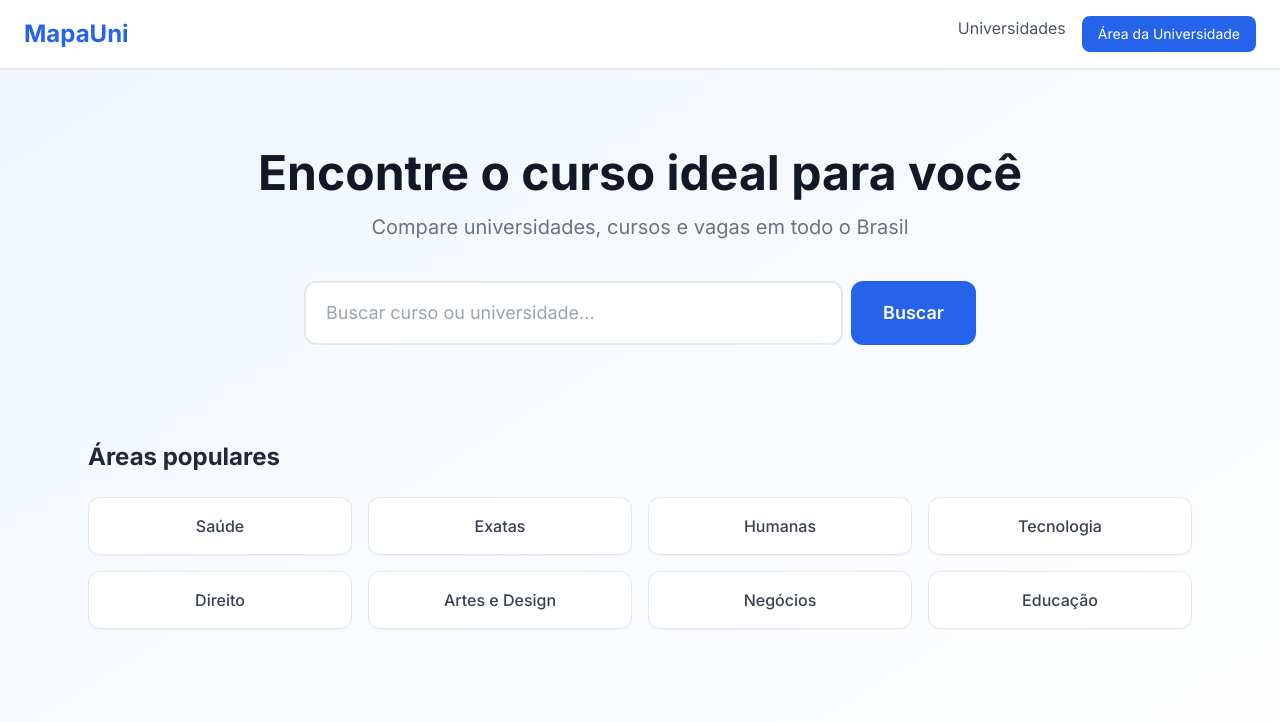
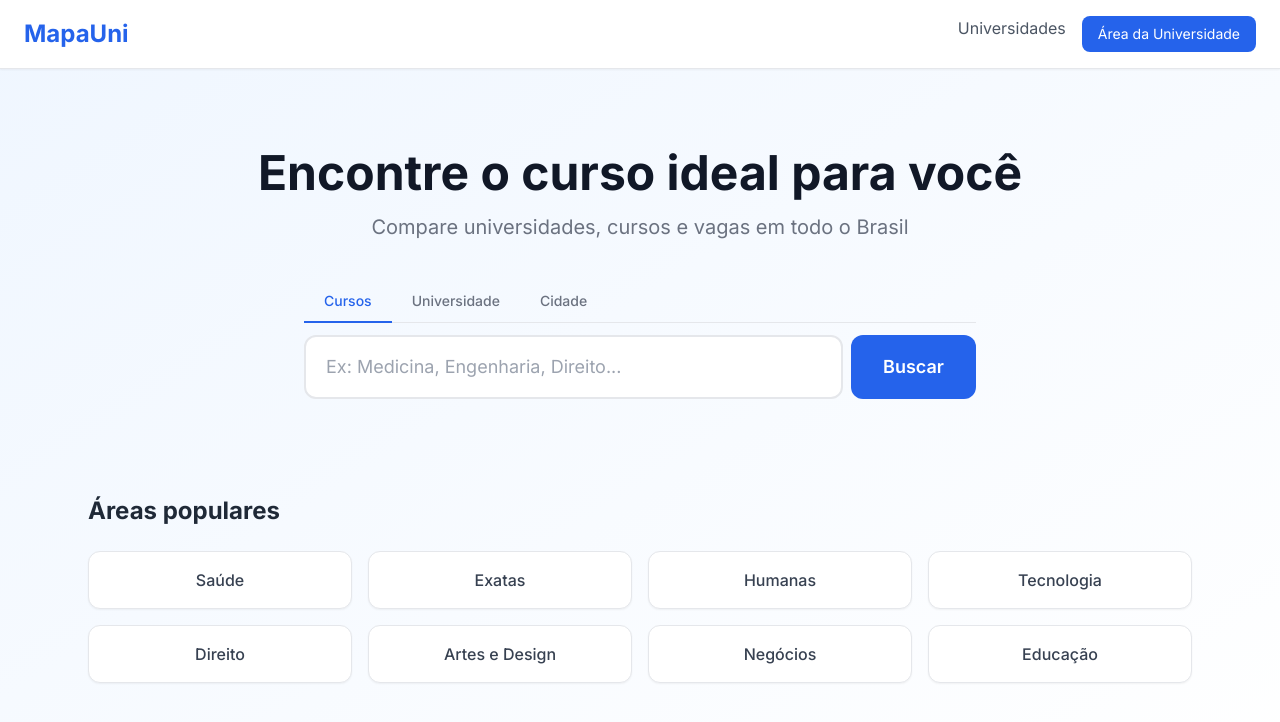
Before and after one commit to rush-zone/mapauni, a Next.js app in the folder apps/web/: page / in a window 1280 px wide. Shown: the top 722 px of the page. Built offline with nearby package versions, Linux system fonts and the light colour scheme.

Commit message:
feat: add Cursos/Universidade/Cidade tabs to search bars

```diff
--- a/apps/web/src/app/(public)/busca/page.tsx
+++ b/apps/web/src/app/(public)/busca/page.tsx
@@ -15,7 +15,7 @@ export default function SearchPage({ searchParams }: SearchPageProps) {
         <span className="text-gray-400">/ Busca</span>
       </nav>
       <div className="max-w-7xl mx-auto px-6 py-6">
-        <BuscaSearchBar initialQuery={searchParams.q ?? ''} />
+        <BuscaSearchBar initialQuery={searchParams.q ?? ''} initialCity={searchParams.city} />
         <div className="flex gap-8 mt-6">
           <aside className="w-64 shrink-0">
             <SearchFilters params={searchParams} />
--- a/apps/web/src/components/search/BuscaSearchBar.tsx
+++ b/apps/web/src/components/search/BuscaSearchBar.tsx
@@ -2,24 +2,55 @@
 import { useState } from 'react'
 import { useRouter } from 'next/navigation'
 
-export function BuscaSearchBar({ initialQuery }: { initialQuery: string }) {
-  const [query, setQuery] = useState(initialQuery)
+const TABS = [
+  { key: 'q', label: 'Cursos', placeholder: 'Ex: Medicina, Engenharia, Direito...' },
+  { key: 'q', label: 'Universidade', placeholder: 'Ex: USP, PUC, UFMG...' },
+  { key: 'city', label: 'Cidade', placeholder: 'Ex: São Paulo, Campinas, Rio de Janeiro...' },
+]
+
+interface BuscaSearchBarProps {
+  initialQuery: string
+  initialCity?: string
+}
+
+export function BuscaSearchBar({ initialQuery, initialCity }: BuscaSearchBarProps) {
+  const hasCity = !!initialCity && !initialQuery
+  const [activeTab, setActiveTab] = useState(hasCity ? 2 : 0)
+  const [query, setQuery] = useState(hasCity ? initialCity : initialQuery)
   const router = useRouter()
 
   function handleSearch(e: React.FormEvent) {
     e.preventDefault()
+    if (!query.trim()) { router.push('/busca'); return }
     const params = new URLSearchParams()
-    if (query.trim()) params.set('q', query.trim())
+    params.set(TABS[activeTab].key, query.trim())
     router.push(`/busca?${params.toString()}`)
   }
 
   return (
-    <form onSubmit={handleSearch} className="flex gap-2">
+    <div>
+      <div className="flex border-b border-gray-200 mb-0">
+        {TABS.map((tab, i) => (
+          <button
+            key={tab.label}
+            type="button"
+            onClick={() => { setActiveTab(i); setQuery('') }}
+            className={`px-5 py-2.5 text-sm font-medium transition border-b-2 -mb-px ${
+              activeTab === i
+                ? 'border-blue-600 text-blue-600'
+                : 'border-transparent text-gray-500 hover:text-gray-700'
+            }`}
+          >
+            {tab.label}
+          </button>
+        ))}
+      </div>
+      <form onSubmit={handleSearch} className="flex gap-2 mt-3">
         <input
           type="text"
           value={query}
           onChange={(e) => setQuery(e.target.value)}
-        placeholder="Buscar curso, universidade ou cidade..."
+          placeholder={TABS[activeTab].placeholder}
           className="flex-1 px-4 py-3 border-2 border-gray-200 rounded-xl focus:outline-none focus:border-blue-500 bg-white"
         />
         <button
@@ -29,5 +60,6 @@ export function BuscaSearchBar({ initialQuery }: { initialQuery: string }) {
           Buscar
         </button>
       </form>
+    </div>
   )
 }
--- a/apps/web/src/components/search/SearchBar.tsx
+++ b/apps/web/src/components/search/SearchBar.tsx
@@ -2,25 +2,50 @@
 import { useState } from 'react'
 import { useRouter } from 'next/navigation'
 
+const TABS = [
+  { key: 'q', label: 'Cursos', placeholder: 'Ex: Medicina, Engenharia, Direito...' },
+  { key: 'q', label: 'Universidade', placeholder: 'Ex: USP, PUC, UFMG...' },
+  { key: 'city', label: 'Cidade', placeholder: 'Ex: São Paulo, Campinas, Rio de Janeiro...' },
+]
+
 export function SearchBar() {
+  const [activeTab, setActiveTab] = useState(0)
   const [query, setQuery] = useState('')
   const router = useRouter()
 
   function handleSearch(e: React.FormEvent) {
     e.preventDefault()
+    if (!query.trim()) return
     const params = new URLSearchParams()
-    if (query) params.set('q', query)
+    params.set(TABS[activeTab].key, query.trim())
     router.push(`/busca?${params.toString()}`)
   }
 
   return (
-    <form onSubmit={handleSearch} className="flex gap-2 max-w-2xl mx-auto">
+    <div className="max-w-2xl mx-auto">
+      <div className="flex border-b border-gray-200 mb-0">
+        {TABS.map((tab, i) => (
+          <button
+            key={tab.label}
+            type="button"
+            onClick={() => { setActiveTab(i); setQuery('') }}
+            className={`px-5 py-2.5 text-sm font-medium transition border-b-2 -mb-px ${
+              activeTab === i
+                ? 'border-blue-600 text-blue-600'
+                : 'border-transparent text-gray-500 hover:text-gray-700'
+            }`}
+          >
+            {tab.label}
+          </button>
+        ))}
+      </div>
+      <form onSubmit={handleSearch} className="flex gap-2 mt-3">
         <input
           type="text"
           value={query}
           onChange={(e) => setQuery(e.target.value)}
-        placeholder="Buscar curso ou universidade..."
-        className="flex-1 px-5 py-4 text-lg border-2 border-gray-200 rounded-xl focus:outline-none focus:border-blue-500"
+          placeholder={TABS[activeTab].placeholder}
+          className="flex-1 px-5 py-4 text-lg border-2 border-gray-200 rounded-xl focus:outline-none focus:border-blue-500 bg-white"
         />
         <button
           type="submit"
@@ -29,5 +54,6 @@ export function SearchBar() {
           Buscar
         </button>
       </form>
+    </div>
   )
 }
```
Lines whose indentation alone changed are shown as unchanged.
